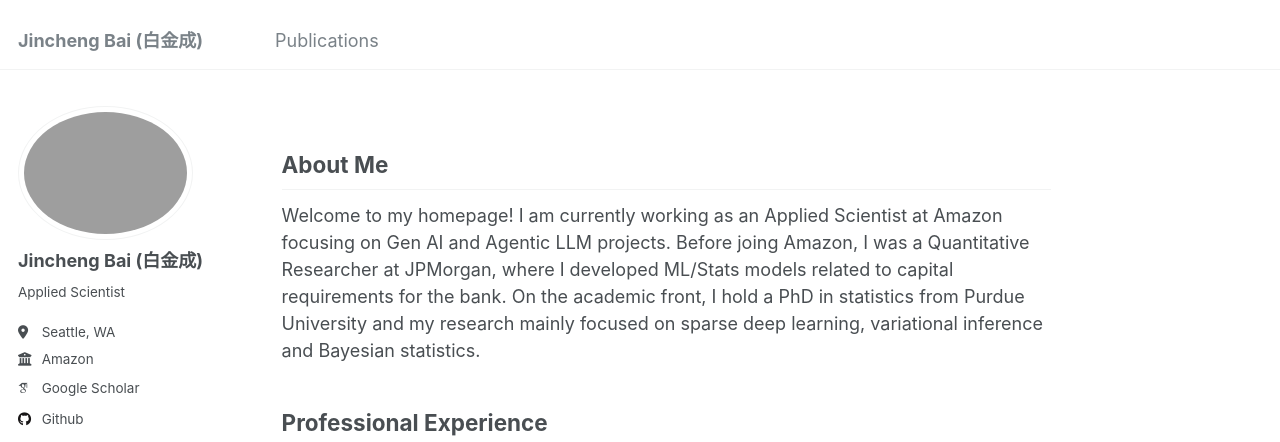
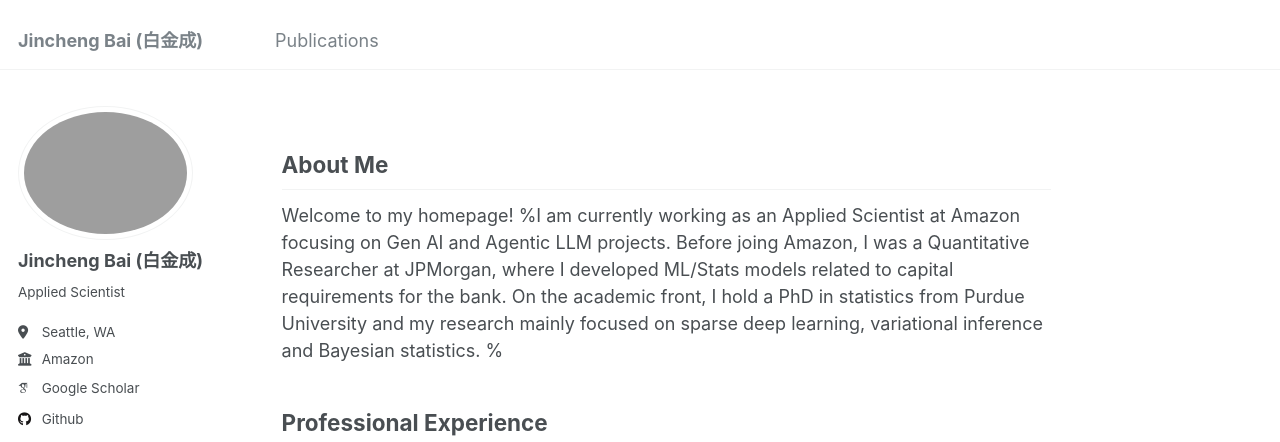
Before and after one commit to JinchengBai/JinchengBai.github.io, a Jekyll site: the page built from _pages/about.md, in a window 1280 px wide and 1000 px high. Shown: the top 442 px of the window. Built offline with Jekyll 4.4.1, drawn with Linux system fonts in a browser that asks for light colours; some web fonts are replaced.

Commit message:
Fix intro

```diff
--- a/_pages/about.md
+++ b/_pages/about.md
@@ -11,8 +11,9 @@ redirect_from:
 
 About Me
 ------
-Welcome to my homepage! I am currently working as an Applied Scientist at Amazon focusing on Gen AI and Agentic LLM projects. Before joing Amazon, I was a Quantitative Researcher at JPMorgan, where I developed ML/Stats models related to capital requirements for the bank. On the academic front, I hold a PhD in statistics from Purdue University and my research mainly focused on sparse deep learning, variational inference and Bayesian statistics.
-
+Welcome to my homepage!
+%I am currently working as an Applied Scientist at Amazon focusing on Gen AI and Agentic LLM projects. Before joing Amazon, I was a Quantitative Researcher at JPMorgan, where I developed ML/Stats models related to capital requirements for the bank. On the academic front, I hold a PhD in statistics from Purdue University and my research mainly focused on sparse deep learning, variational inference and Bayesian statistics.
+%
 
 Professional Experience
 ------
```
